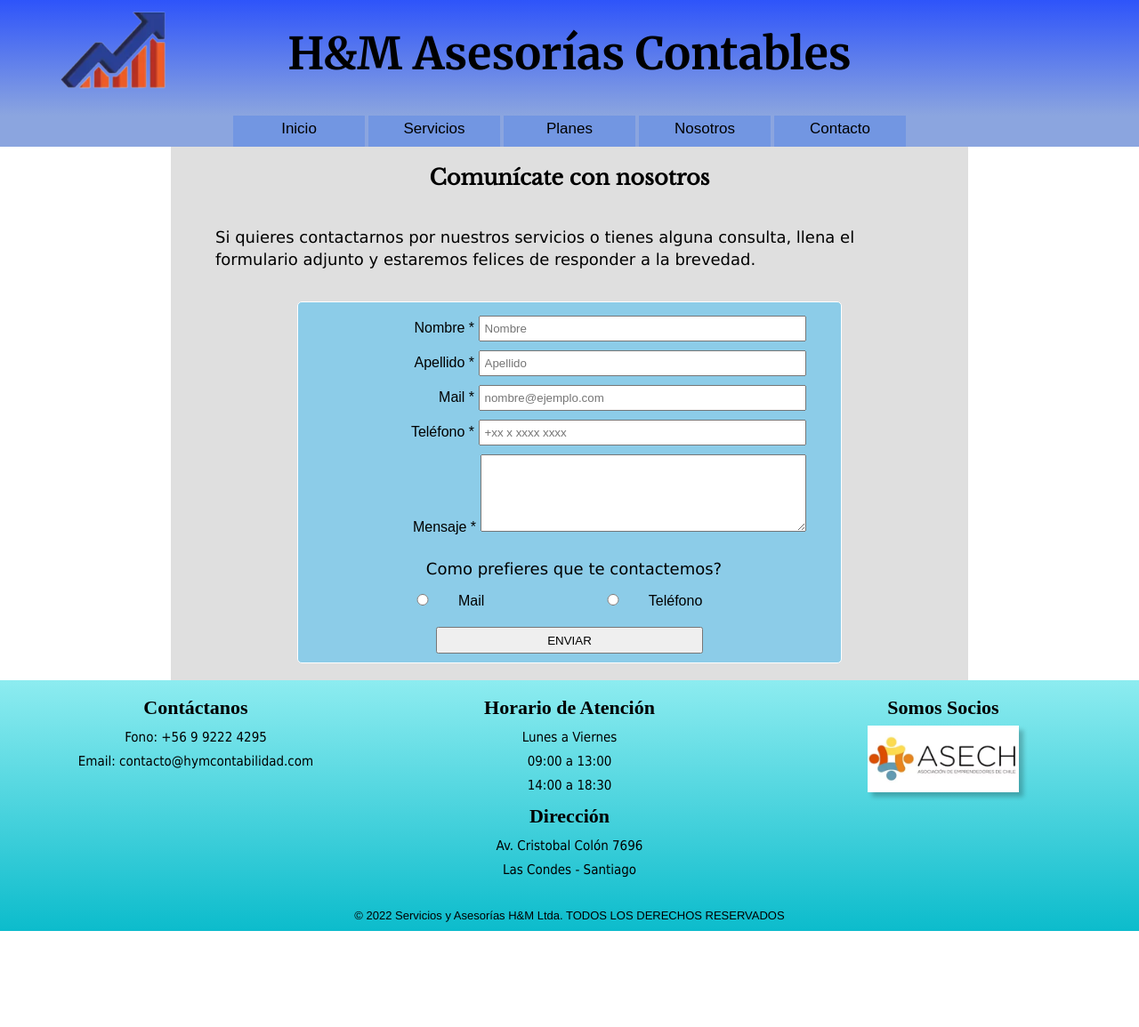
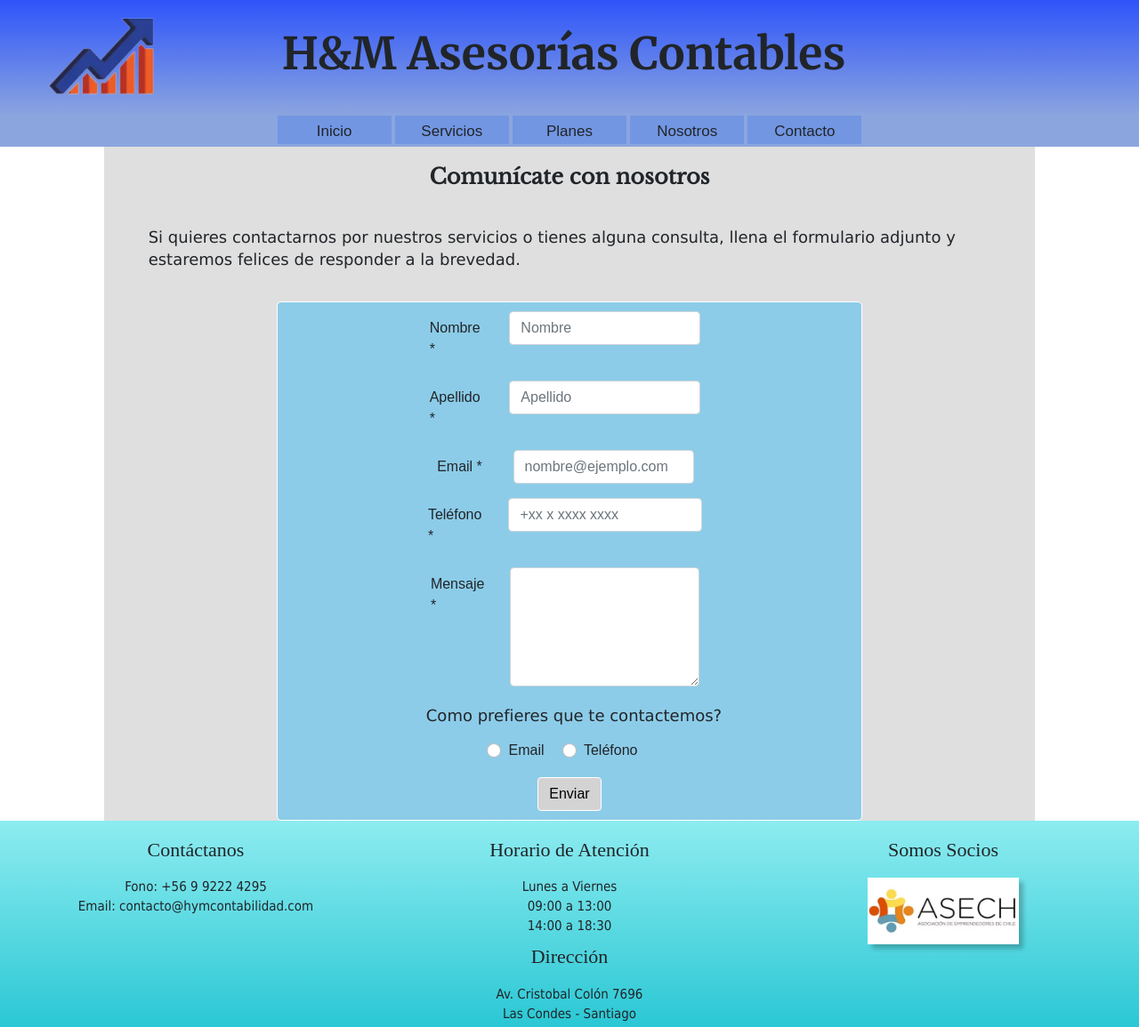
Before and after one commit to MarceloMarchantG/h-m_asesorias, a plain HTML site: page sections/contacto.html in a window 1280 px wide. Shown: the top 1155 px of the page at 89% size. Before the commit the page ends 1047 px from the top, so only its background shows below. Drawn offline with nearby package versions, Linux system fonts and the light colour scheme; a web font is replaced by a local one.

Commit message:
se aplica bootstrap para maquetado y formulario

```diff
--- a/sections/contacto.html
+++ b/sections/contacto.html
@@ -7,8 +7,9 @@
     <link rel="preconnect" href="https://fonts.googleapis.com">
     <link rel="preconnect" href="https://fonts.gstatic.com" crossorigin>
     <link href="https://fonts.googleapis.com/css2?family=Cormorant+Garamond&family=Enriqueta&family=Libre+Baskerville&family=Merriweather:wght@400;700&display=swap" rel="stylesheet">
+    <link href="https://cdn.jsdelivr.net/npm/bootstrap@5.1.3/dist/css/bootstrap.min.css" rel="stylesheet" integrity="sha384-1BmE4kWBq78iYhFldvKuhfTAU6auU8tT94WrHftjDbrCEXSU1oBoqyl2QvZ6jIW3" crossorigin="anonymous">
+    <link rel="stylesheet" href="../style/style.css">
     <title>H&M Asesorías Contables</title>
-    <link rel="stylesheet" href="../style/style.css">
 </head>
 <body>
     <header class="header">
@@ -29,42 +30,61 @@
         </ul>
     </nav>
 
-    <section class="section">
+    <section class="container-fluid">
+        <div class="col-lg-10 offset-lg-1 section">
             <h2>Comunícate con nosotros</h2>
             <p>Si quieres contactarnos por nuestros servicios o tienes alguna consulta, llena el formulario adjunto y estaremos felices de responder a la brevedad.</p>
-        <div>
+            <div class="col-lg-8 offset-lg-2">
                 <form class="formulario" action="">
-                <label for="nombre">Nombre *
-                    <input type="text" name="nombre" placeholder="Nombre">
-                </label>
-                <label for="apellido">Apellido *
-                    <input type="text" name="apellido" placeholder="Apellido">
-                </label>
-                <label for="mail">Mail *
-                    <input type="mail" name="mail" placeholder="nombre@ejemplo.com">
-                </label>
-                <label for="telefono">Teléfono *
-                    <input type="text" name="telefono" placeholder="+xx x xxxx xxxx">
-                </label>
-                <label for="mensaje">Mensaje *
-                    <textarea name="mensaje" placeholder="" rows="5" cols="20"></textarea>
-                </label>
+                    <div class="row mb-3">
+                        <label for="nombre" class="col-md-3 col-form-label">Nombre *</label>
+                        <div class="col-md-8">
+                            <input class="form-control" type="text" name="nombre" placeholder="Nombre">
+                        </div>
+                    </div>
+                    <div class="row mb-3">
+                        <label for="apellido" class="col-md-3 col-form-label">Apellido *</label>
+                        <div class="col-md-8">
+                            <input class="form-control" type="text" name="apellido" placeholder="Apellido">
+                        </div>
+                    </div>
+                    <div class="row mb-3">
+                        <label for="mail" class="col-md-3 col-form-label">Email *</label>
+                        <div class="col-md-8">
+                            <input class="form-control" type="mail" name="mail" placeholder="nombre@ejemplo.com">
+                        </div>
+                    </div>
+                    <div class="row mb-3">
+                        <label for="telefono" class="col-md-3 col-form-label">Teléfono *</label>
+                        <div class="col-md-8">
+                            <input class="form-control" type="text" name="telefono" placeholder="+xx x xxxx xxxx">
+                        </div>
+                    </div>
+                    <div class="row mb-3">
+                        <label for="mensaje" class="col-md-3 col-form-label">Mensaje *</label>
+                        <div class="col-md-8">
+                            <textarea class="form-control" name="mensaje" placeholder="" rows="5" cols="20"></textarea>
+                        </div>
+                    </div>
                     <p>Como prefieres que te contactemos?</p>
-                <div class="ert">
-                    <label for="cont-mail">
-                        <input type="radio" name="mail-telefono" id="cont-mail">Mail
-                    </label>
-                    <label for="cont-fono">
-                    <input type="radio" name="mail-telefono" id="cont-fono">Teléfono
-                    </label>
+                    <div class="row mb-3">
+                        <div class="col-md-12 text-center">
+                            <div class="form-check form-check-inline">
+                                <label class="form-check-label" for="cont-mail">Email</label>
+                                <input class="form-check-input" type="radio" name="mail-telefono" id="cont-mail">
                             </div>
-                <button type="submit">ENVIAR</button>
+                            <div class="form-check form-check-inline">
+                                <label class="form-check-label" for="cont-fono">Teléfono</label>
+                                <input class="form-check-input" type="radio" name="mail-telefono" id="cont-fono">
+                            </div>
+                        </div>
+                    </div>
+                    <div class="col-md-12 text-center">
+                        <button class="btn btn-secondary" type="submit">Enviar</button>
+                    </div>
                 </form>
             </div>
-        <div>
-
         </div>
-
     </section>
     <footer class="footer">
         <div class="foot__container">
@@ -96,6 +116,7 @@
         <P>© 2022 Servicios y Asesorías H&M Ltda. TODOS LOS DERECHOS RESERVADOS</P>
         </div>
     </footer>
-
+    <script src="https://cdn.jsdelivr.net/npm/@popperjs/core@2.10.2/dist/umd/popper.min.js" integrity="sha384-7+zCNj/IqJ95wo16oMtfsKbZ9ccEh31eOz1HGyDuCQ6wgnyJNSYdrPa03rtR1zdB" crossorigin="anonymous"></script>
+<script src="https://cdn.jsdelivr.net/npm/bootstrap@5.1.3/dist/js/bootstrap.min.js" integrity="sha384-QJHtvGhmr9XOIpI6YVutG+2QOK9T+ZnN4kzFN1RtK3zEFEIsxhlmWl5/YESvpZ13" crossorigin="anonymous"></script>
 </body>
 </html>
--- a/style/style.css
+++ b/style/style.css
@@ -22,8 +22,7 @@ h2{
     display: flex;
     justify-content: center;
     align-items: center;
-    width: 20%;
-    height: 100px;
+    width: 18%;
     padding: 10px 0px;
     margin-left: 0px;
 }
@@ -36,8 +35,7 @@ h2{
     justify-content: center;
     align-items: center;
     padding: 10px 0px;
-    width: 60%;
-    height: 100px;
+    width: 63%;
     text-align: center;
 }
 .header__name h1{
@@ -85,9 +83,12 @@ nav{
     text-align: center;
     background-color: rgb(139, 165, 223);
 }
+.nav__list{
+    padding-left: 0%;
+}
 .nav__list-item{
     display: inline-block;
-    height: 25px;
+    height: 32px;
     width: 10%;
     padding: 5px 10px;
     background-color: rgb(114, 150, 226);
@@ -104,7 +105,7 @@ nav{
 
 @media only screen and (max-width: 780px){/*diseño para tablet*/
     .nav__list-item{
-        height: 25px;
+
         width: 15%
     }
 }
@@ -117,6 +118,10 @@ nav{
         height: 100%;
 
     }
+    .nav__list{
+        margin-bottom: 0%;
+    }
+
     nav{
         height: 100%;
         width: 100%;
@@ -128,12 +133,6 @@ nav{
 /*Section de uso común*/
 .section{
     background-color: #dfdfdf;
-    width: 70%;
-    height: 100%;
-    margin-left: 15%;
-    margin-right: 15%;
-    margin-bottom: 0;
-    min-height: 600px;
 }
 .section__img{
     text-align: center;
@@ -190,6 +189,9 @@ section p{
 }
 .section__list li{
     list-style: none;
+}
+.section__list ol{
+    padding-left: 0px;
 }
 
 @media only screen and (max-width: 780px){/*diseño para tablet*/
@@ -309,56 +311,39 @@ section p{
 
 
 /*Formulario página Contacto*/
-
+.prueba{
+    background-color: #9acef8;
+    height: auto;
+}
 .formulario{
-    max-width: 600px;
-    /*width: 50%;*/
+    justify-items: center;
     height: 95%;
-    margin: 20px auto;
+    margin: 20px 20px 0px 20px;
     background-color: #8ccce8;
     padding: 10px 5px;
     border-radius: 5px;
     font-family: Arial, "Helvetica Neue", Helvetica, sans-serif;
     border: 1px solid white;
 }
-.formulario label{
-    display: block;
-    margin-right: 0;
-    padding: 5px;
-    text-align: right;
-}
+
 .formulario p{
     text-align: center;
 }
-.formulario input, textarea{
-    padding: 5px;
-    display: inline;
-    margin-right: 5%;
-    width: 60%;
+.col-form-label{
+    margin-left: 10px;
 }
-.formulario button:hover{
-    transform: scale(1.05);
-    transition: all 0.5s;
+.btn{
+    color: rgb(0, 0, 0);
+    background-color: rgb(211, 211, 211);
+    border-color: white;
+    margin-left: auto;
+    margin-right: auto;
 }
-.formulario button{
-    display: block;
-    width: 50%;
-    height: 30px;
-    padding: 5px;
-    margin-left: 25%;
-    margin-top: 20px;
+.btn:hover{
+    transform: scale(1.1);
+    transition: all 0.25s;
 }
-.ert label{
-    display: inline;
-    text-align: center;
-    margin: 10px auto;
-    padding: 5px;
-    }
-.ert input{
-    display: inline;
-    margin-left: 20%;
-    width: 20px;
-}
+
 @media only screen and (max-width: 780px) {
 
 }
@@ -378,18 +363,19 @@ section p{
 /*section servicios*/
 .section__content{
     display: flex;
-    flex-wrap: wrap;
-    justify-content: space-around;
+    flex-direction: column;
+    justify-content: space-between;
+    align-items: center;
     width: 100%;
     height: 100%;
-    text-align: center;
 }
 .section__box{
     display: grid;
-    grid-template-rows: 1fr 0.5fr 1.5fr;
-    width: 30%;
-    min-width: 250px;
-    height: 80%;
+    grid-template-areas:
+    "title title"
+    "img list";
+    grid-template-columns: 1fr 1fr;
+    grid-template-rows: 80px 280px;
     margin: 5px;
     padding: 5px;
     text-align: center;
@@ -404,22 +390,32 @@ section p{
     height: 50%;
 }
 .section__box img{
+    grid-area: img;
     max-width: 100%;
-    width: 250px;
+    width: 350px;
     margin: 0 auto;
 }
 .section__box ul{
+    grid-area: list;
     text-align: left;
-    margin-left: 5px;
     list-style-position: inside;
+    padding-left: 1rem;
+}
+.section__box h4{
+    grid-area: title;
+    font-family: 'Libre Baskerville', serif;
+    font-size: 18px;
+    font-weight: 700;
+    text-align: center;
+    padding: 20px;
 }
 
-@media only screen and (max-width: 780px) {/*diseño para tablet*/
+@media only screen and (max-width: 991px) {/*diseño para tablet*/
     .section__content{
         height: 100%;
     }
     .section__box{
-        width: 46%;
+        width: 90%;
         min-width: 250px;
         height: 100%;
     }
@@ -429,6 +425,7 @@ section p{
         height: 100%;
     }
     .section__box{
+        display: block;
         width: 90%;
         height: 100%;
     }
@@ -460,7 +457,7 @@ section p{
     padding: 10px;
 }
 .foot__container p{
-    padding: 3px;
+    margin-bottom: 1px;
 }
 .foot__col3 img{
     max-width: 100%;
```
Also changed, not shown: index.html (+7 -4 lines), sections/nosotros.html (+6 -4 lines), sections/planes.html (+7 -4 lines), sections/servicios.html (+19 -15 lines). Lines whose indentation alone changed are shown as unchanged.
